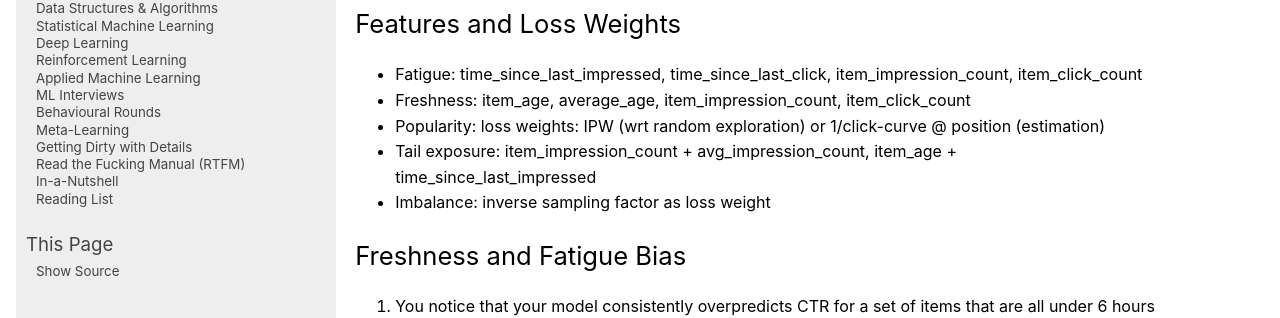
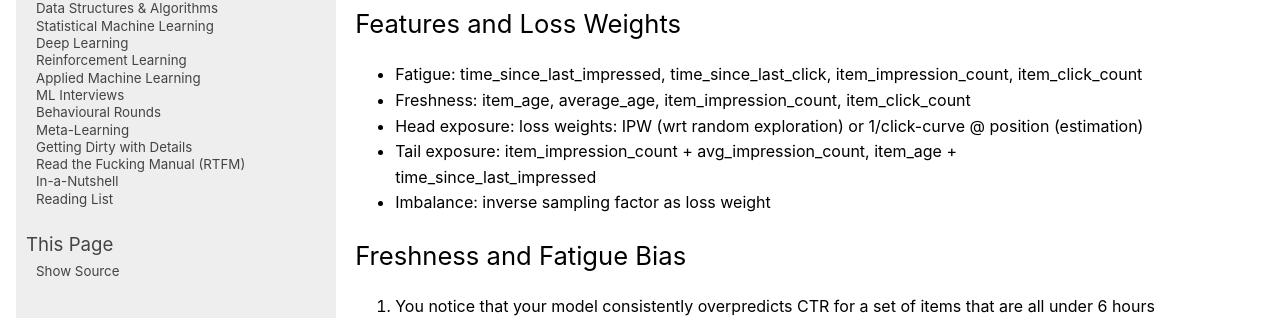
Before and after one commit to uselesstechjunks/leetcode, a Sphinx documentation site: the page built from docs/source/applied/practical/prob_bias.rst, in a window 1280 px wide and 900 px high. Shown: the part 158-476 px from the top of the window. Built offline with Sphinx 7.4.7, drawn with Linux system fonts in a browser that asks for light colours; pages that are not in the unit, such as notebooks, are missing from menus.

Commit message:
Update prob_bias.rst

```diff
--- a/docs/source/applied/practical/prob_bias.rst
+++ b/docs/source/applied/practical/prob_bias.rst
@@ -6,7 +6,7 @@ Features and Loss Weights
 *****************************************************************************
 - Fatigue: time_since_last_impressed, time_since_last_click, item_impression_count, item_click_count
 - Freshness: item_age, average_age, item_impression_count, item_click_count
-- Popularity: loss weights: IPW (wrt random exploration) or 1/click-curve @ position (estimation)
+- Head exposure: loss weights: IPW (wrt random exploration) or 1/click-curve @ position (estimation)
 - Tail exposure: item_impression_count + avg_impression_count, item_age + time_since_last_impressed
 - Imbalance: inverse sampling factor as loss weight
 
```
